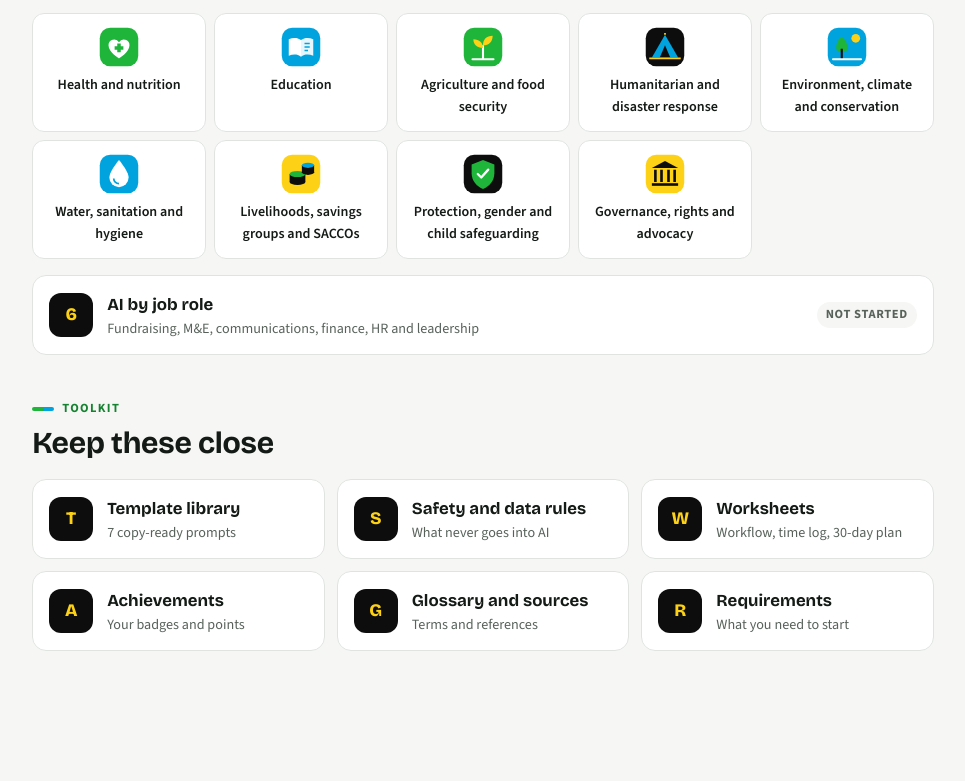
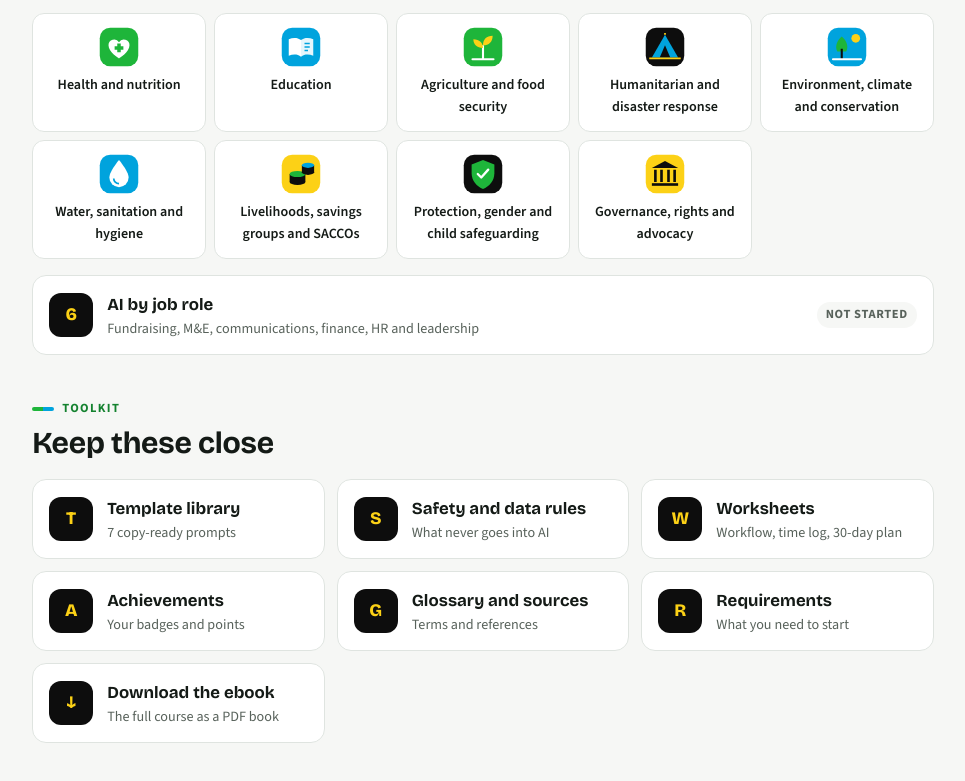
Before and after one commit to zionkiwiamarshall-dot/AI-TRAINING-FOR-NGO-S, a plain HTML site: page index.html in a window 1280 px wide. Shown: the part 1354-2135 px from the top of the page, without its empty margins (295-1260 px from the left). Drawn offline with nearby package versions, Linux system fonts and the light colour scheme.

Commit message:
Add downloadable course ebook (PDF) and link it from the dashboard
Co-Authored-By: Claude Opus 5.5 <noreply@anthropic.com>
Claude-Session: https://claude.ai/code/session_01NmskB1Jg8cVspP3EGKhdCj

```diff
--- a/index.html
+++ b/index.html
@@ -428,6 +428,7 @@ ol.sources li{margin:4px 0}
       <a class="dcard" href="#achievements"><span class="dnum">A</span><span><b>Achievements</b><small>Your badges and points</small></span></a>
       <a class="dcard" href="#glossary"><span class="dnum">G</span><span><b>Glossary and sources</b><small>Terms and references</small></span></a>
       <a class="dcard" href="#requirements"><span class="dnum">R</span><span><b>Requirements</b><small>What you need to start</small></span></a>
+      <a class="dcard" href="downloads/AI-at-Work-for-NGO-Teams.pdf" download><span class="dnum">↓</span><span><b>Download the ebook</b><small>The full course as a PDF book</small></span></a>
     </div>
   </section>
 </div>
```
Also changed, not shown: 1 other file.
